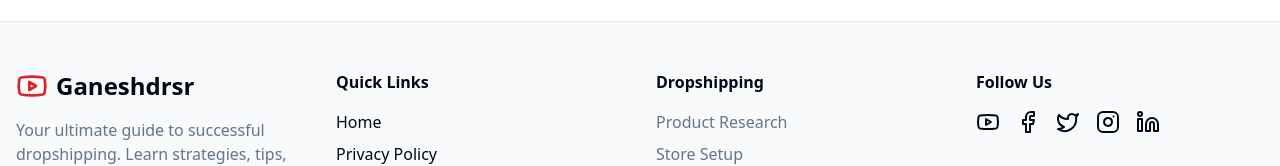
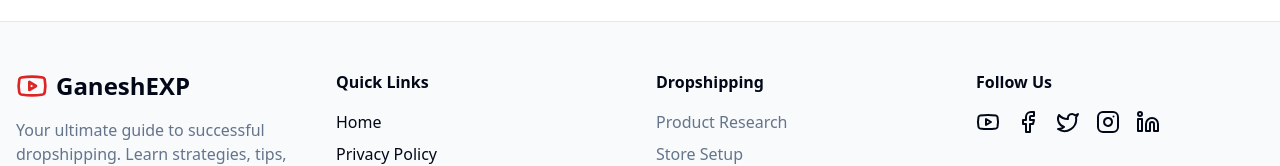
Before and after one commit to venkatcharan1/ganeshexp, a React (Vite) app: page /contact in a window 1280 px wide. Shown: the part 1647-1813 px from the top of the page. Built offline with nearby package versions, Linux system fonts and the light colour scheme.

Commit message:
Refactor: Update footer text
Update the footer text to GaneshEXP.

```diff
--- a/src/components/Footer.tsx
+++ b/src/components/Footer.tsx
@@ -1,13 +1,15 @@
 import { Link } from "react-router-dom";
 import { Youtube, Facebook, Twitter, Instagram, Linkedin } from "lucide-react";
+
 const Footer = () => {
-  return <footer className="bg-muted/50 border-t">
+  return (
+    <footer className="bg-muted/50 border-t">
       <div className="container mx-auto px-4 py-12">
         <div className="grid grid-cols-1 md:grid-cols-4 gap-8">
           <div className="space-y-4">
             <div className="flex items-center space-x-2">
               <Youtube className="h-8 w-8 text-red-600" />
-              <span className="text-2xl font-bold">Ganeshdrsr</span>
+              <span className="text-2xl font-bold">GaneshEXP</span>
             </div>
             <p className="text-muted-foreground">
               Your ultimate guide to successful dropshipping. Learn strategies, tips, and techniques to build a profitable online business.
@@ -50,6 +52,8 @@ const Footer = () => {
           <p>© 2024 GaneshEXP. All rights reserved. Built for dropshipping success.</p>
         </div>
       </div>
-    </footer>;
+    </footer>
+  );
 };
+
 export default Footer;
```
